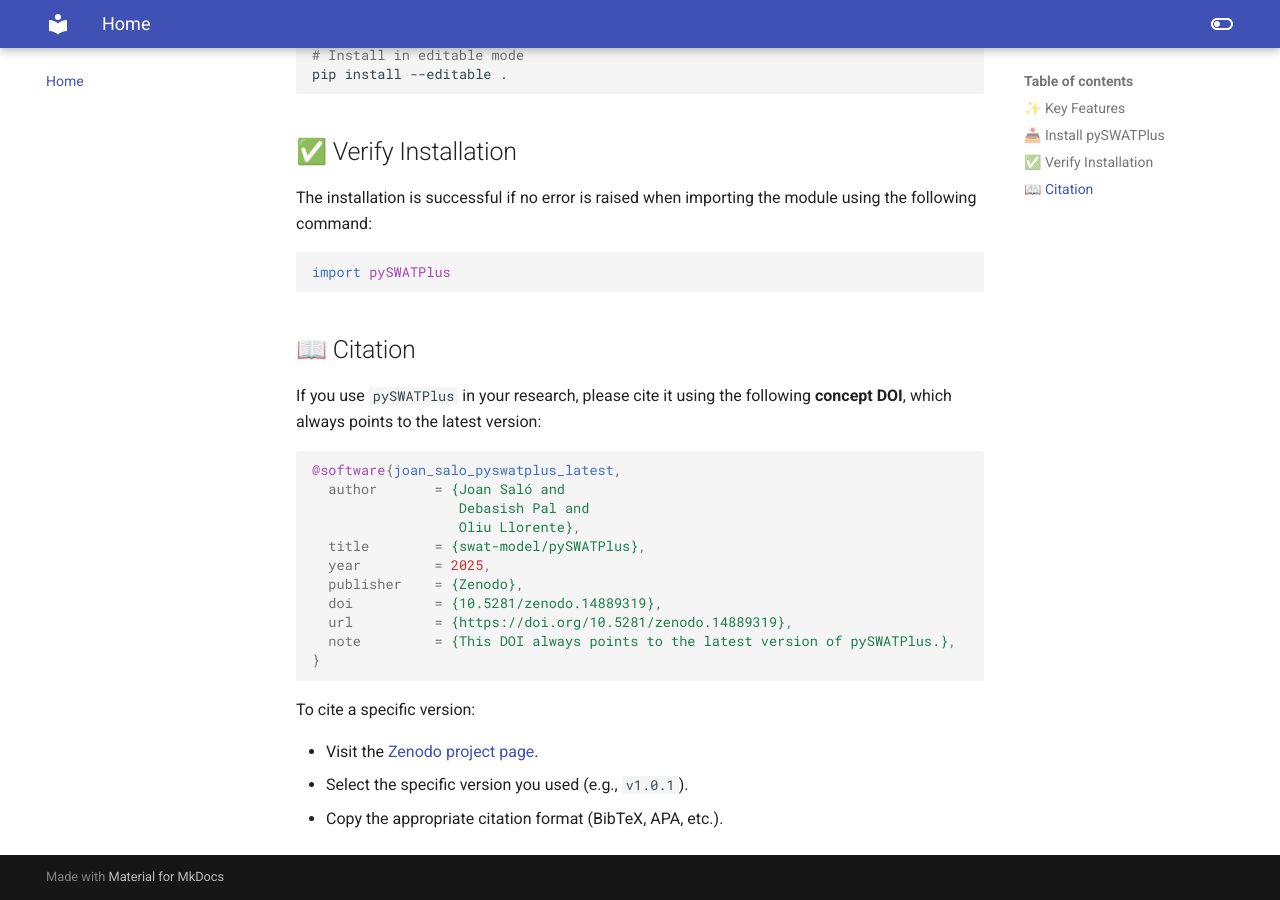
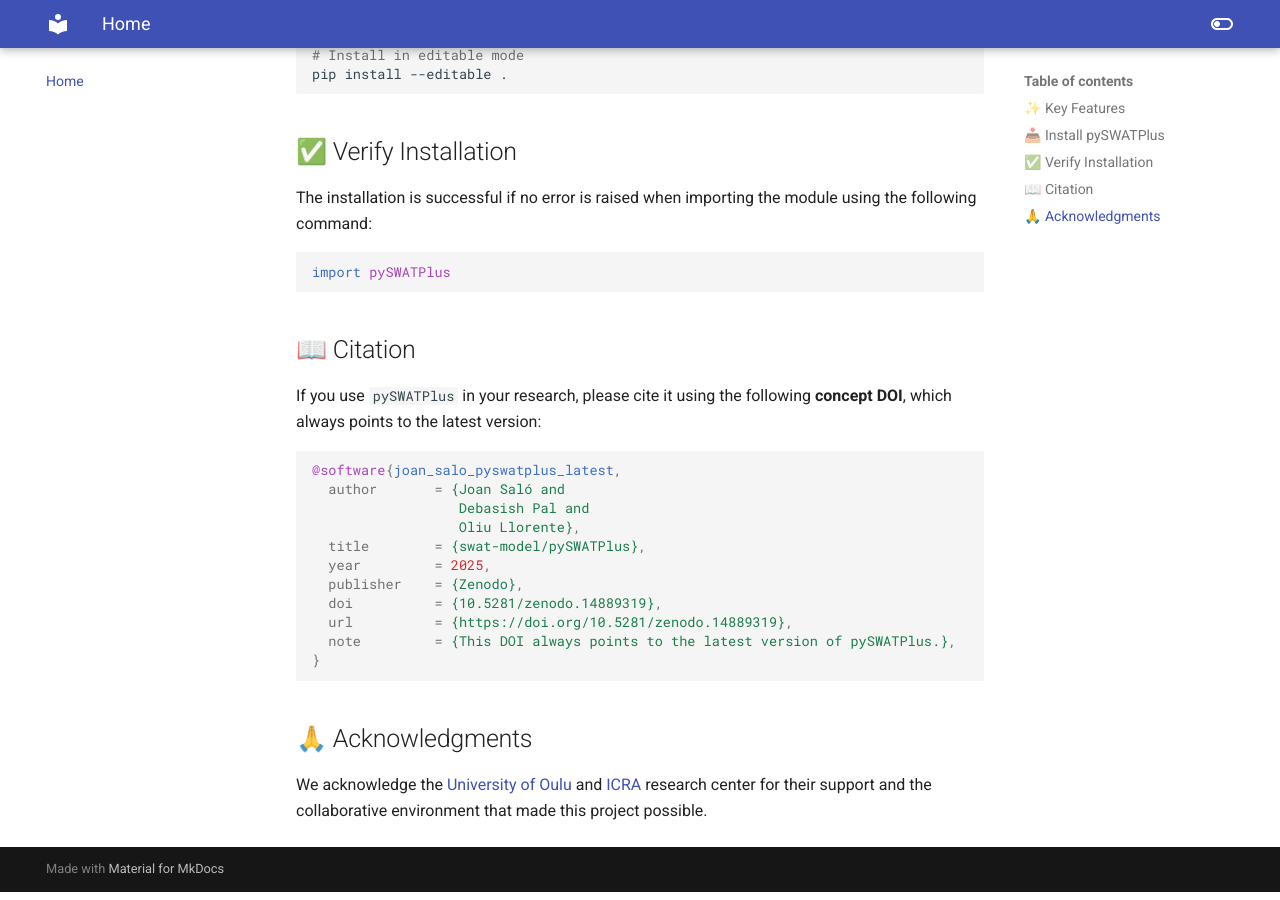
Before and after one commit to swat-model/pySWATPlus, an MkDocs documentation site: the page built from docs/index.md, in a window 1280 px wide and 900 px high, scrolled down 1112 px. Built offline with MkDocs 1.6.1 and Material for MkDocs 9.7.7, drawn with Linux system fonts in a browser that asks for light colours; some of the changed text lies outside the part shown.

Commit message:
added Acknowledgments in documentation

````diff
--- a/docs/index.md
+++ b/docs/index.md
@@ -4,8 +4,7 @@
 [![DOI](https://zenodo.org/badge/DOI/10.5281/zenodo.14889319.svg)](https://doi.org/10.5281/zenodo.14889319)
 
 
-`pySWATPlus` is an open-source Python package developed and maintained by [ICRA](https://icra.cat/).
-It provides a programmatic interface to the [SWAT+](https://swat.tamu.edu/software/plus/) model, allowing users to run simulations, modify input files, and streamline custom experimentation through the model’s `TxtInOut` folder.
+`pySWATPlus` is an open-source Python package that provides a programmatic interface to the [SWAT+](https://swat.tamu.edu/software/plus/) model, allowing users to run simulations, modify input files, and streamline custom experimentation through the model’s `TxtInOut` folder.
 
 
 ## ✨ Key Features
@@ -75,9 +74,5 @@ If you use `pySWATPlus` in your research, please cite it using the following **c
 }
 ```
 
-
-To cite a specific version:
-
-- Visit the [Zenodo project page](https://doi.org/10.5281/zenodo.14889319).
-- Select the specific version you used (e.g., `v1.0.1`).
-- Copy the appropriate citation format (BibTeX, APA, etc.).
+## 🙏 Acknowledgments
+We acknowledge the [University of Oulu](https://www.oulu.fi/en) and [ICRA](https://icra.cat/en) research center for their support and the collaborative environment that made this project possible.
````
Also changed, not shown: README.md (+1 -1 lines).
